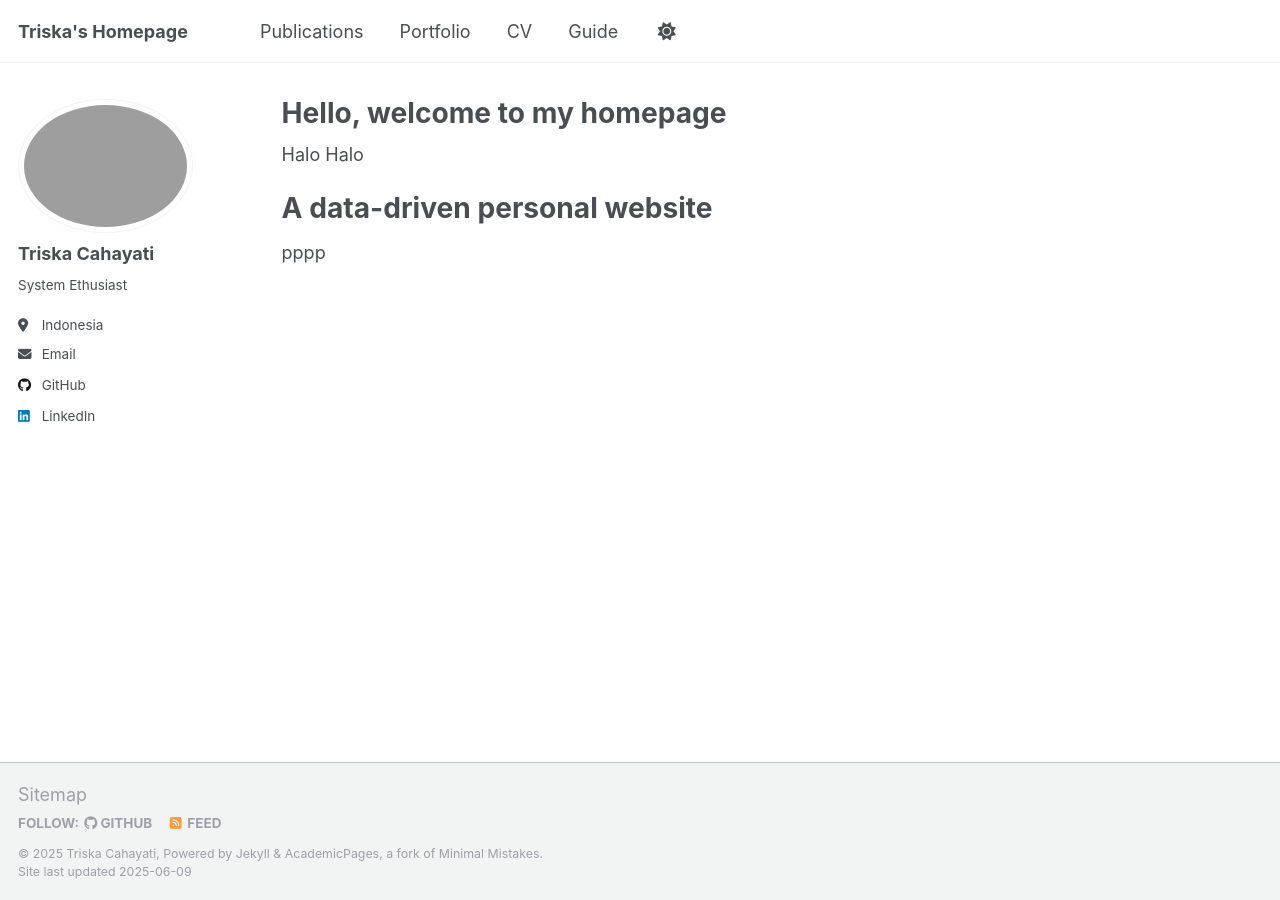
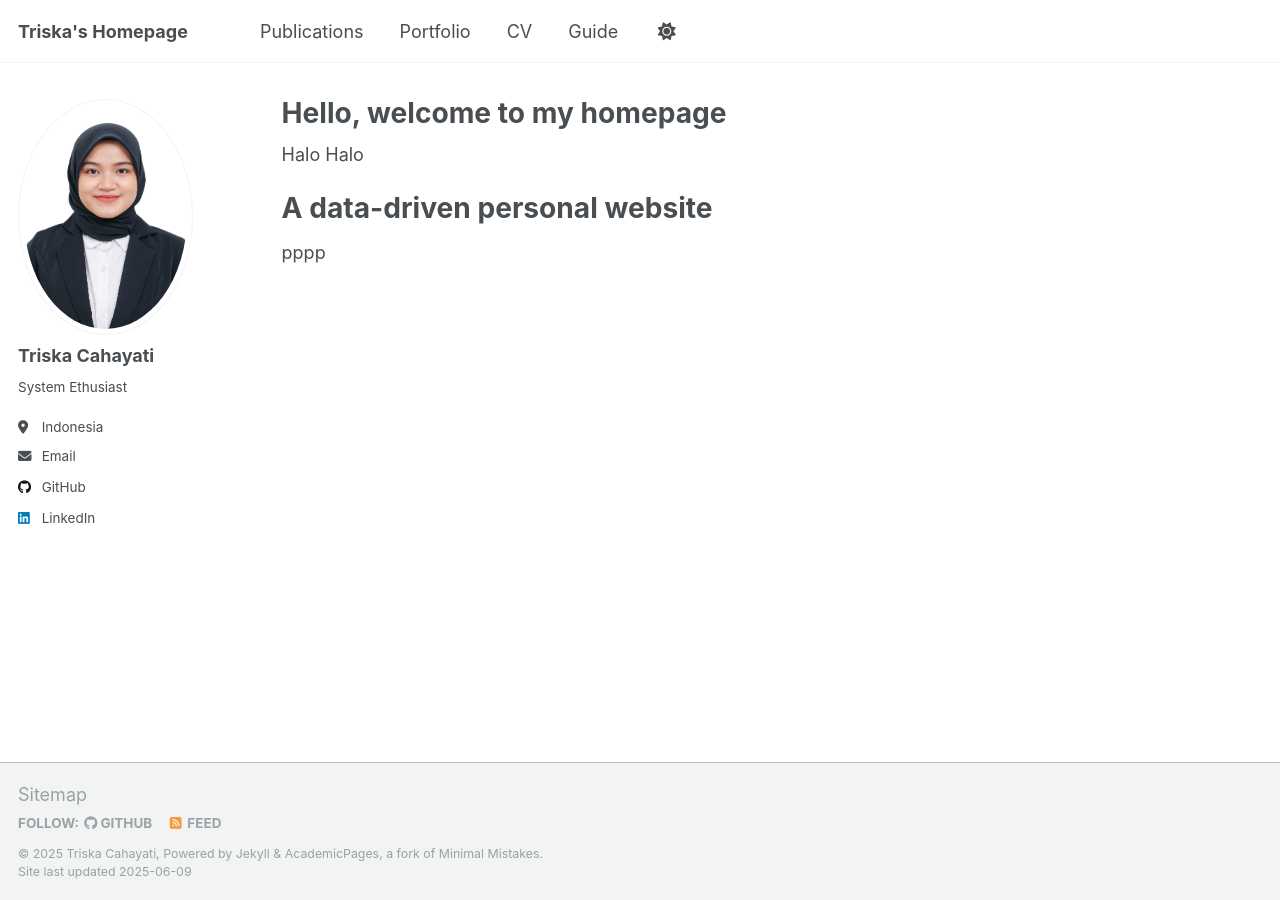
Before and after one commit to triskacahayati/triskacahayati.github.io, a Jekyll site: the page built from _pages/about.md, in a window 1280 px wide. Built offline with Jekyll 4.4.1, drawn with Linux system fonts in a browser that asks for light colours.

Commit message:
Update _config.yml

```diff
--- a/_config.yml
+++ b/_config.yml
@@ -22,7 +22,7 @@ repository               : "triskacahayati/triskacahayati.github.io"
 #               Additional customization can be done by editing /_includes/author-profile.html
 author:
   # Biographic information
-  avatar           : "pasfoto.png"
+  avatar           : "pasfoto.jpg"
   name             : "Triska Cahayati"
   pronouns         : # example: "she/her"
   bio              : "System Ethusiast"
```
